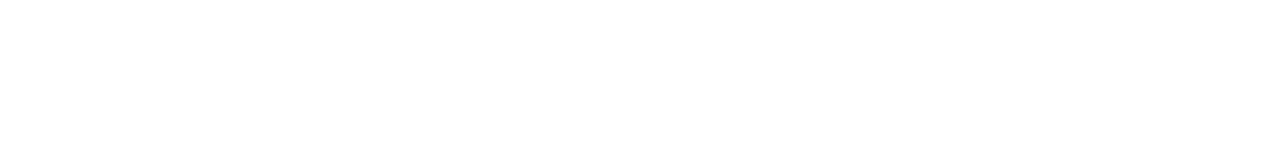
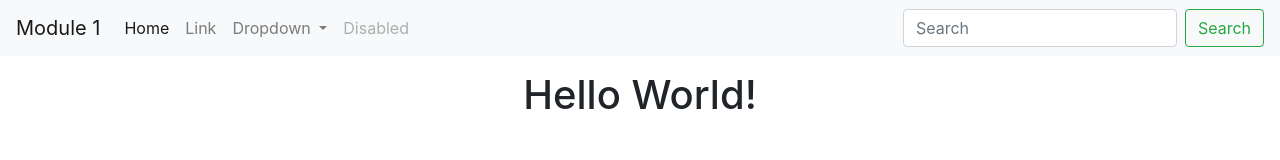
Before and after one commit to michaelrothbauer/CIS4655C-Advanced-Web, a plain HTML site: page Module 1/mod1_index.html in a window 1280 px wide. Drawn offline with nearby package versions, Linux system fonts and the light colour scheme.

Commit message:
Init Commit

```diff
--- a/Module 1/mod1_index.html
+++ b/Module 1/mod1_index.html
@@ -4,9 +4,59 @@
     <meta charset="UTF-8">
     <meta name="viewport" content="width=device-width, initial-scale=1.0">
     <meta http-equiv="X-UA-Compatible" content="ie=edge">
+    <link rel="stylesheet" href="https://stackpath.bootstrapcdn.com/bootstrap/4.1.3/css/bootstrap.min.css" integrity="sha384-MCw98/SFnGE8fJT3GXwEOngsV7Zt27NXFoaoApmYm81iuXoPkFOJwJ8ERdknLPMO"
+    crossorigin="anonymous">
+    <link type="text/css" rel="stylesheet" href="public/stylesheets/styles.css">
     <title>Module 1</title>
 </head>
 <body>
 
+    <!--Navigation-->
+    <nav class="navbar navbar-expand-lg navbar-light bg-light">
+        <a class="navbar-brand" href="#">Module 1</a>
+        <button class="navbar-toggler" type="button" data-toggle="collapse" data-target="#navbarSupportedContent"
+            aria-controls="navbarSupportedContent" aria-expanded="false" aria-label="Toggle navigation">
+            <span class="navbar-toggler-icon"></span>
+        </button>
+
+        <div class="collapse navbar-collapse" id="navbarSupportedContent">
+            <ul class="navbar-nav mr-auto">
+                <li class="nav-item active">
+                    <a class="nav-link" href="#">Home <span class="sr-only">(current)</span></a>
+                </li>
+                <li class="nav-item">
+                    <a class="nav-link" href="#">Link</a>
+                </li>
+                <li class="nav-item dropdown">
+                    <a class="nav-link dropdown-toggle" href="#" id="navbarDropdown" role="button" data-toggle="dropdown"
+                        aria-haspopup="true" aria-expanded="false">
+                        Dropdown
+                    </a>
+                    <div class="dropdown-menu" aria-labelledby="navbarDropdown">
+                        <a class="dropdown-item" href="#">Action</a>
+                        <a class="dropdown-item" href="#">Another action</a>
+                        <div class="dropdown-divider"></div>
+                        <a class="dropdown-item" href="#">Something else here</a>
+                    </div>
+                </li>
+                <li class="nav-item">
+                    <a class="nav-link disabled" href="#">Disabled</a>
+                </li>
+            </ul>
+            <form class="form-inline my-2 my-lg-0">
+                <input class="form-control mr-sm-2" type="search" placeholder="Search" aria-label="Search">
+                <button class="btn btn-outline-success my-2 my-sm-0" type="submit">Search</button>
+            </form>
+        </div>
+    </nav>
+    <script src="https://code.jquery.com/jquery-3.3.1.slim.min.js" integrity="sha384-q8i/X+965DzO0rT7abK41JStQIAqVgRVzpbzo5smXKp4YfRvH+8abtTE1Pi6jizo"
+        crossorigin="anonymous"></script>
+    <script src="https://cdnjs.cloudflare.com/ajax/libs/popper.js/1.14.3/umd/popper.min.js" integrity="sha384-ZMP7rVo3mIykV+2+9J3UJ46jBk0WLaUAdn689aCwoqbBJiSnjAK/l8WvCWPIPm49"
+        crossorigin="anonymous"></script>
+    <script src="https://stackpath.bootstrapcdn.com/bootstrap/4.1.3/js/bootstrap.min.js" integrity="sha384-ChfqqxuZUCnJSK3+MXmPNIyE6ZbWh2IMqE241rYiqJxyMiZ6OW/JmZQ5stwEULTy"
+    crossorigin="anonymous"></script>
+
+    <!--Main Page-->
+    <h1>Hello World!</h1>
 </body>
 </html>
--- /dev/null
+++ b/Module 1/public/stylesheets/styles.css
@@ -0,0 +1,4 @@
+h1 {
+    margin-top: 15px;
+    text-align: center;
+}
```
